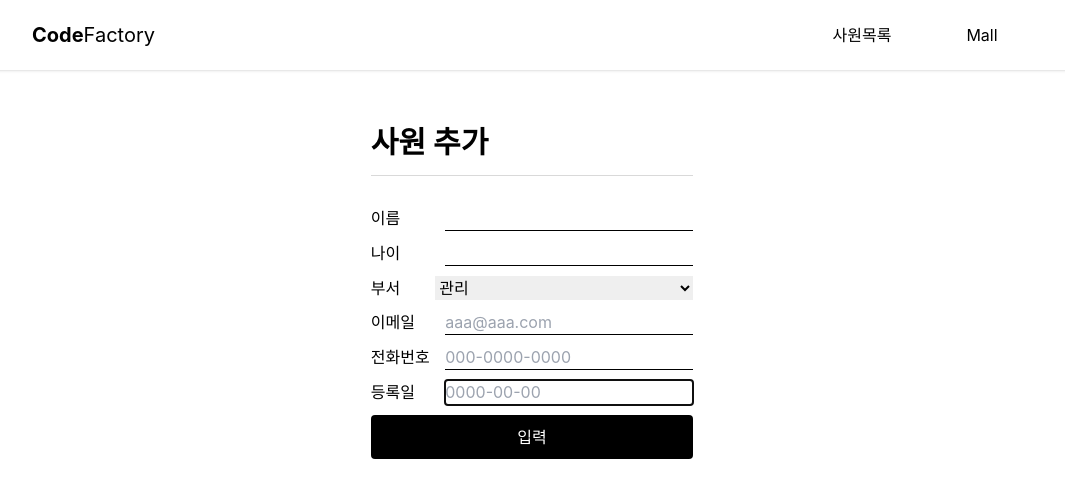
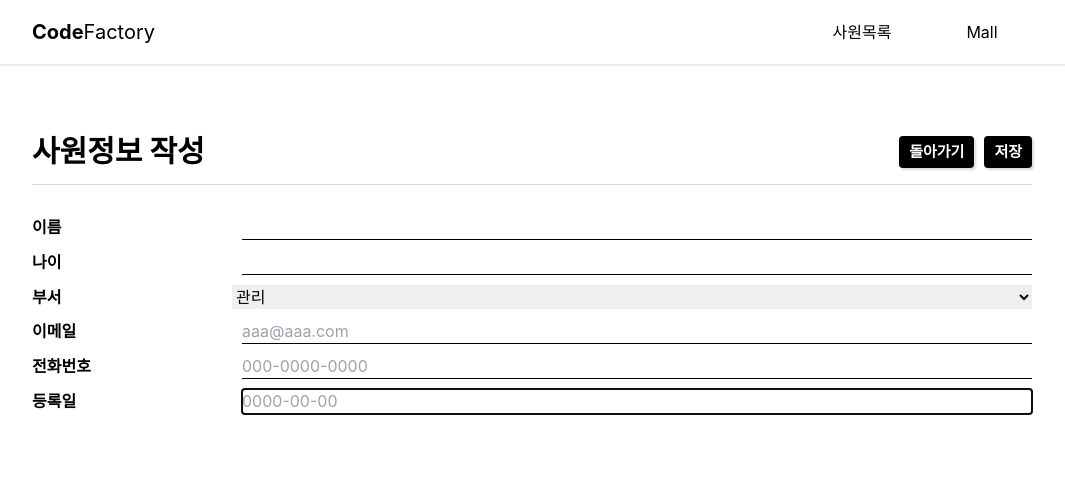
Before and after one commit to che-ri/reacthookform_reactquery, a React (Create React App) app: page /worker/write/1 in a window 1280 px wide. Shown: the top 498 px of the page, without its empty margins (108-1173 px from the left). Built offline with nearby package versions, Linux system fonts and the light colour scheme.

Commit message:
feat ::: 사원정보 작성 style

```diff
--- a/src/components/Home/index.jsx
+++ b/src/components/Home/index.jsx
@@ -46,19 +46,25 @@ export default function Index() {
     }
 
     function goWritePage() {
-        navigate("/worker/write");
+        navigate("/worker/write/add");
     }
 
     return (
         <Container>
             <Wrapper>
-                <div className="flex w-full justify-between">
+                {/* <div className="flex w-full justify-between">
                     <div className="flex gap-[10px]">
                         <ErrorComponent button_text="Home 에러발생버튼" />
-                        <Button onClick={goWritePage}>사원 추가</Button>
                     </div>
-                </div>
-                <Pagename>사원 목록</Pagename>
+                </div> */}
+                <Pagename
+                    className="flex justify-between items-center"
+                    name="사원 목록"
+                >
+                    <Button className="text-[15px]" onClick={goWritePage}>
+                        사원 추가
+                    </Button>
+                </Pagename>
                 <List
                     data={data}
                     handleEdit={handleEdit}
--- a/src/components/UserForm.jsx
+++ b/src/components/UserForm.jsx
@@ -78,9 +78,6 @@ export default function UserForm({ register, handleSubmit, handleAdd }) {
             {temp.map((t, i) => (
                 <FormRow key={`user_form-${i}`} temp={t} register={register} />
             ))}
-            <button className="bg-black text-white w-full p-[10px] rounded">
-                입력
-            </button>
         </RHFForm>
     );
 }
@@ -91,7 +88,7 @@ function FormRow({ temp, register }) {
     if (type === "select")
         return (
             <div className="mb-[10px] grid grid-cols-[.5fr_2fr]">
-                <span>{name}</span>
+                <strong>{name}</strong>
                 <RHFSelect
                     className="w-full"
                     register={register}
@@ -108,7 +105,7 @@ function FormRow({ temp, register }) {
 
     return (
         <div className="mb-[10px] grid grid-cols-[.5fr_2fr]">
-            <span>{name}</span>
+            <strong>{name}</strong>
             <RHFInput
                 className="border-b border-solid border-black ml-[10px]"
                 register={register}
--- a/src/pages/WorkerWrite.jsx
+++ b/src/pages/WorkerWrite.jsx
@@ -6,7 +6,10 @@ import { postEmp } from "../api";
 
 //components
 import UserForm from "../components/UserForm";
+import Button from "../shared/Button";
+import Container from "../shared/Container";
 import Pagename from "../shared/Pagename";
+import Wrapper from "../shared/Wrapper";
 
 export default function WorkerWrite() {
     const queryClient = useQueryClient();
@@ -26,14 +29,36 @@ export default function WorkerWrite() {
     function handleAdd({ name, age, team, email, phone, date }) {
         _addEmp.mutate({ name, age, team, email, phone, date });
     }
+
+    function goBack() {
+        navigate(-1);
+    }
+
     return (
-        <div>
-            <Pagename>사원 추가</Pagename>
-            <UserForm
-                register={register}
-                handleSubmit={handleSubmit}
-                handleAdd={handleAdd}
-            />
-        </div>
+        <Container>
+            <Wrapper>
+                <Pagename
+                    className="flex justify-between items-center"
+                    name="사원정보 작성"
+                >
+                    <div className="flex gap-[10px]">
+                        <Button className="text-[15px]" onClick={goBack}>
+                            돌아가기
+                        </Button>
+                        <Button
+                            className="text-[15px]"
+                            onClick={handleSubmit(handleAdd)}
+                        >
+                            저장
+                        </Button>
+                    </div>
+                </Pagename>
+                <UserForm
+                    register={register}
+                    handleSubmit={handleSubmit}
+                    handleAdd={handleAdd}
+                />
+            </Wrapper>
+        </Container>
     );
 }
--- a/src/shared/Pagename.jsx
+++ b/src/shared/Pagename.jsx
@@ -1,11 +1,12 @@
 import React from "react";
 
-export default function Pagename({ children, className }) {
+export default function Pagename({ children, name, className }) {
     return (
-        <h1
+        <div
             className={`text-[30px] font-bold mt-[50px] pb-[10px] mb-[30px] border-b border-gray ${className} `}
         >
+            <h1>{name}</h1>
             {children}
-        </h1>
+        </div>
     );
 }
```
